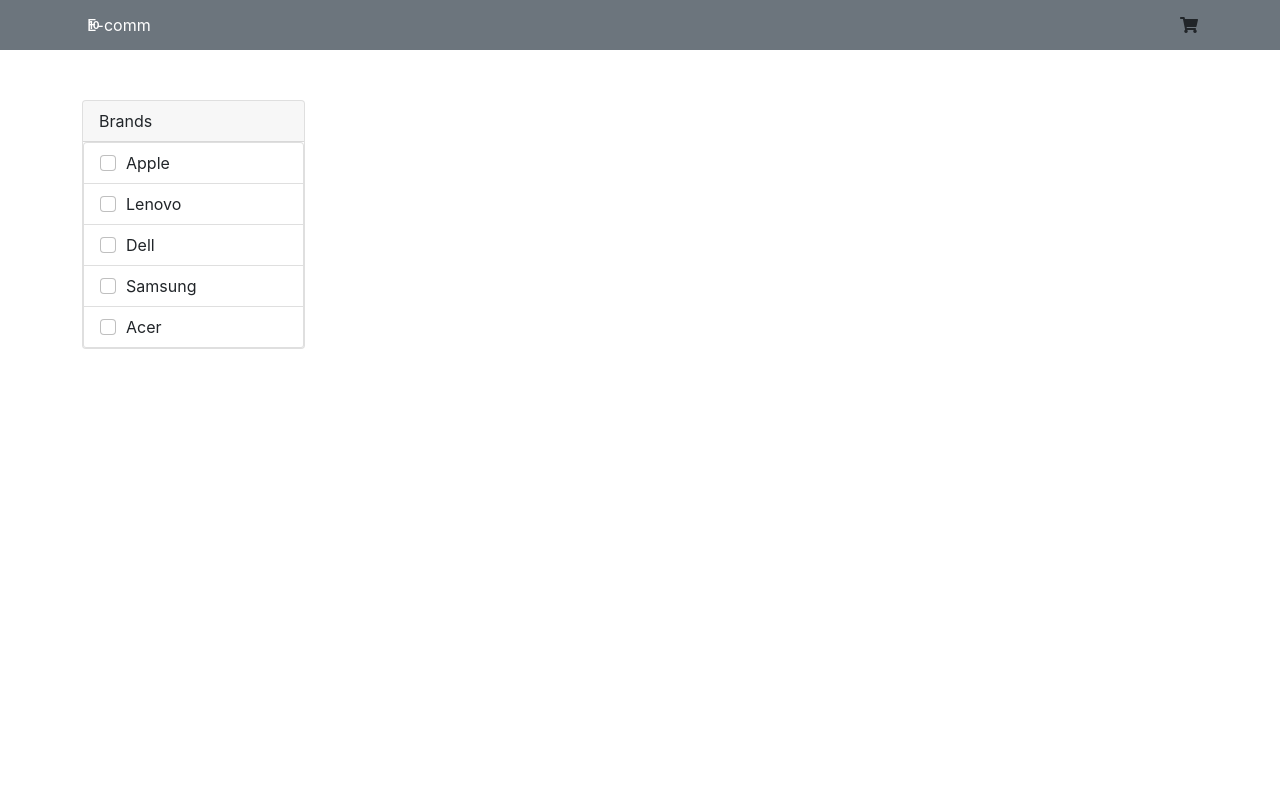
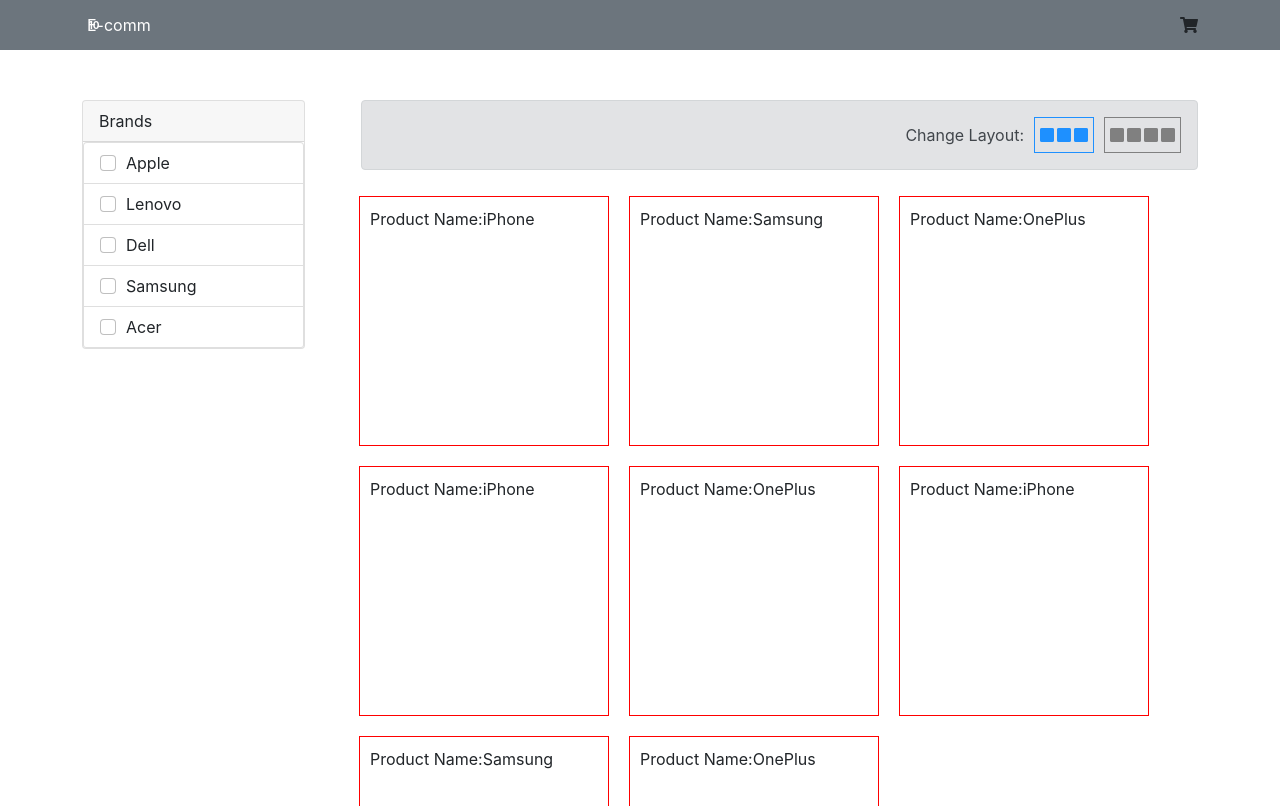
Before and after one commit to srikanthpavuluri/ecomm-react-redux-app, a React (Create React App) app: page / in a window 1280 px wide. Shown: the top 806 px of the page. Built offline with nearby package versions, Linux system fonts and the light colour scheme.

Commit message:
product list layout

```diff
--- a/src/App.css
+++ b/src/App.css
@@ -36,3 +36,23 @@
     transform: rotate(360deg);
   }
 }
+
+
+.layout-button {
+  display: inline-block;
+  margin-left: 10px;
+  background: transparent;
+  cursor: pointer;
+  padding: 5px;
+  border: 1px solid;
+  color: grey;
+}
+
+.layout-button i {
+  display: inline-block;
+  margin-left: 3px;
+}
+
+.layout-button i:nth-child(1) {
+  margin: 0;
+}
--- a/src/modules/productList/index.js
+++ b/src/modules/productList/index.js
@@ -1,14 +1,74 @@
-import React from 'react';
+import React, { useState } from 'react';
 import LeftSide  from '../../components/LeftSide';
+import ProductItem from './productItem';
 
 const ProductList = () => {
+
+    const color = {color: '#1E90FF'}; //Blue
+
+    const [columnCount, setColumnCount] = useState(3);
+    const layoutClassName = `row row-cols-${columnCount}`;
+
+    const productsData = [{
+        id: 12,
+        name: "iPhone",
+    }, {
+        id: 123,
+        name: "Samsung",
+    },  {
+        id: 124,
+        name: "OnePlus",
+    }, {
+        id: 12,
+        name: "iPhone",
+    },  {
+        id: 124,
+        name: "OnePlus",
+    }, {
+        id: 12,
+        name: "iPhone",
+    }, {
+        id: 123,
+        name: "Samsung",
+    },  {
+        id: 124,
+        name: "OnePlus",
+    }, ];
+
     return (
         <div className='container' style={{
             marginTop: '100px',
             display: 'flex',
-            justifyContent: 'flex-start'
+            justifyContent: 'space-between'
         }}>
-            <LeftSide />
+            <LeftSide />    {/* 25% * */}
+            <div style={{width:'75%'}}>   {/* 75 */}
+                <div className='alert alert-secondary' style={{ display:'flex', justifyContent:"flex-end"}}>
+                    <div>
+                        <span>Change Layout:</span>
+                        <span className='layout-button'
+                            style={columnCount === 3 ? color : {color:'grey'}}
+                            onClick={() => setColumnCount(3)}>
+                                <i className='fas fa-square'></i>
+                                <i className='fas fa-square'></i>
+                                <i className='fas fa-square'></i>
+                        </span>
+                        <span className='layout-button'
+                            style={columnCount === 4 ? color : {color:'grey'}}
+                            onClick={() => setColumnCount(4)}>
+                                <i className='fas fa-square'></i>
+                                <i className='fas fa-square'></i>
+                                <i className='fas fa-square'></i>
+                                <i className='fas fa-square'></i>
+                        </span>
+                    </div>
+                </div>
+                <div>
+                    <div className={layoutClassName}>
+                        {productsData.map(product => <ProductItem data={product} />)}
+                    </div>
+                </div>
+            </div>
         </div>
     )
 };
--- /dev/null
+++ b/src/modules/productList/productItem.js
@@ -0,0 +1,15 @@
+import React from 'react';
+
+const ProductItem = (props) => {
+    return <div style={{
+        width: '250px',
+        height: '250px',
+        border: '1px red solid',
+        margin: '10px',
+        padding:'10px'
+    }}>
+        Product Name:{props.data.name}
+    </div>
+};
+
+export default ProductItem;
```
